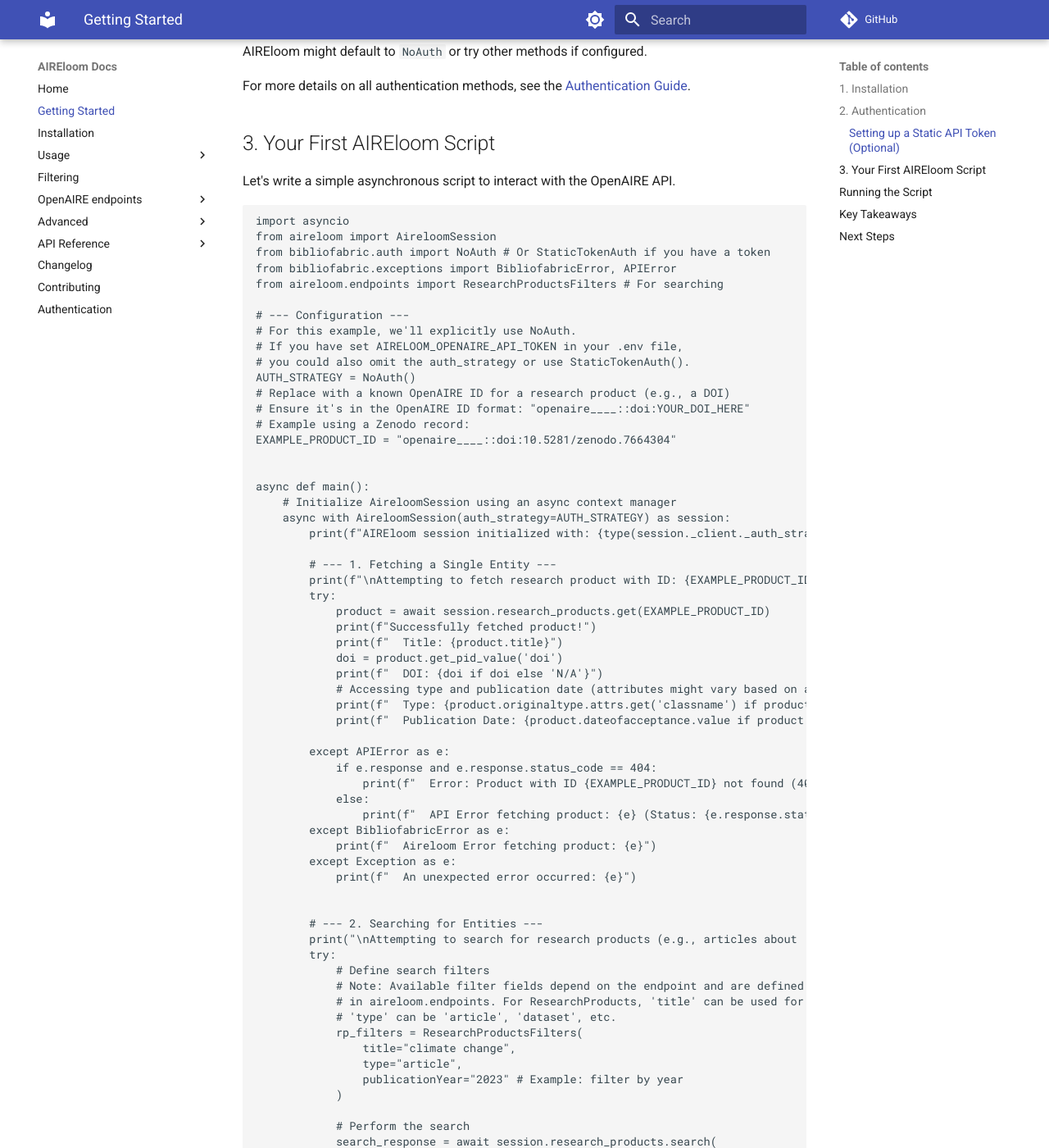
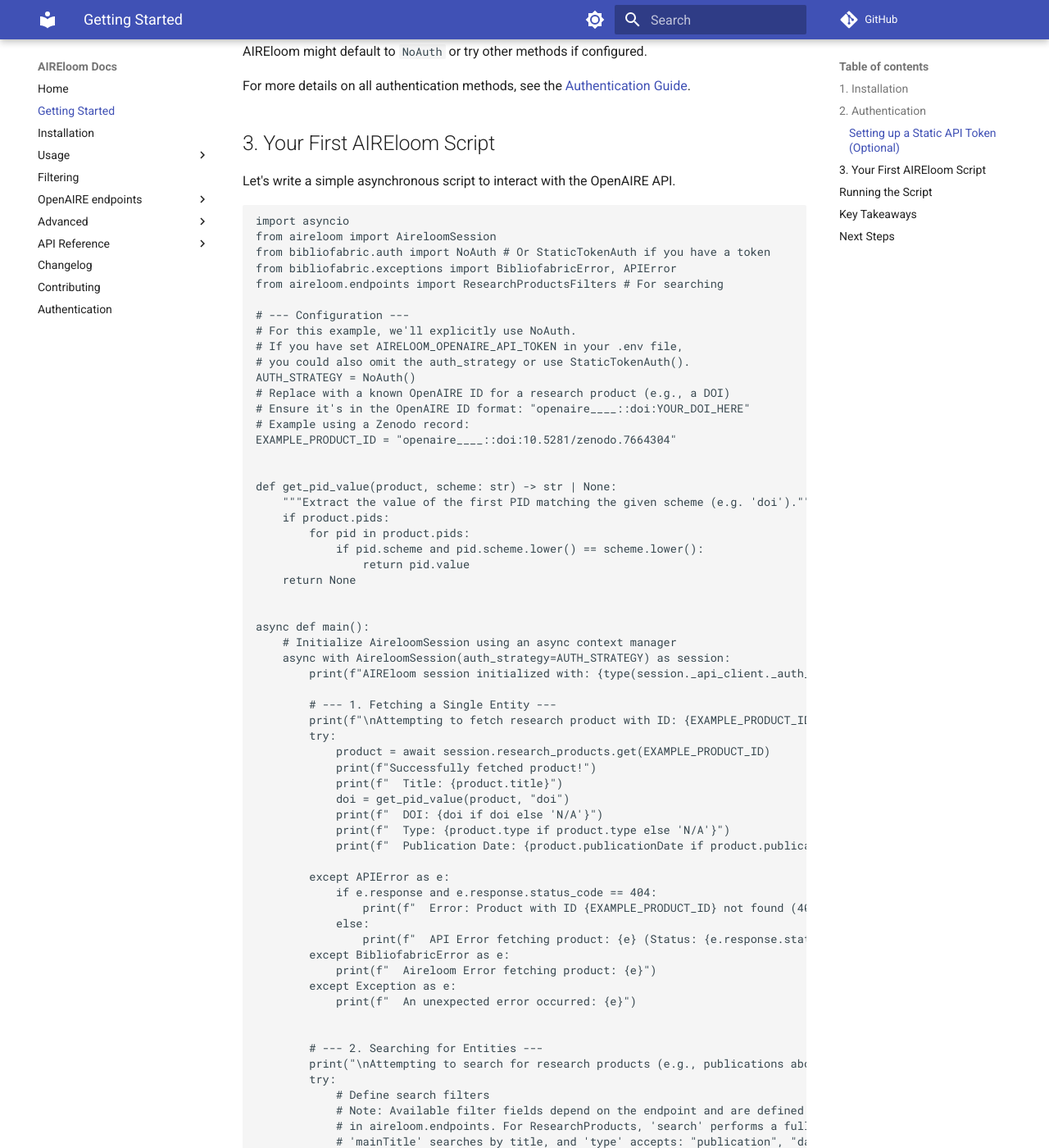
Before and after one commit to utsmok/AIREloom, an MkDocs documentation site: the page built from docs/getting_started.md, in a window 1280 px wide and 1400 px high, scrolled down 1019 px. Shown: the whole window at 82% size. Built offline with MkDocs 1.6.1 and Material for MkDocs 9.7.7, drawn with Linux system fonts in a browser that asks for light colours; comment, search, counter and statistics services are not loaded; some of the changed text lies outside the part shown.

Commit message:
fix: rewrite broken getting_started examples, fix _client attr in auth docs
getting_started.md had wrong field names, non-existent methods,
wrong filter params throughout. authentication.md referenced
session._client instead of session._api_client.

```diff
--- a/docs/getting_started.md
+++ b/docs/getting_started.md
@@ -59,10 +59,19 @@
 EXAMPLE_PRODUCT_ID = "openaire____::doi:10.5281/zenodo.7664304"
 
 
+def get_pid_value(product, scheme: str) -> str | None:
+    """Extract the value of the first PID matching the given scheme (e.g. 'doi')."""
+    if product.pids:
+        for pid in product.pids:
+            if pid.scheme and pid.scheme.lower() == scheme.lower():
+                return pid.value
+    return None
+
+
 async def main():
     # Initialize AireloomSession using an async context manager
     async with AireloomSession(auth_strategy=AUTH_STRATEGY) as session:
-        print(f"AIREloom session initialized with: {type(session._client._auth_strategy).__name__}")
+        print(f"AIREloom session initialized with: {type(session._api_client._auth_strategy).__name__}")
 
         # --- 1. Fetching a Single Entity ---
         print(f"\nAttempting to fetch research product with ID: {EXAMPLE_PRODUCT_ID}")
@@ -70,11 +79,10 @@
             product = await session.research_products.get(EXAMPLE_PRODUCT_ID)
             print(f"Successfully fetched product!")
             print(f"  Title: {product.title}")
-            doi = product.get_pid_value('doi')
+            doi = get_pid_value(product, "doi")
             print(f"  DOI: {doi if doi else 'N/A'}")
-            # Accessing type and publication date (attributes might vary based on actual model structure)
-            print(f"  Type: {product.originaltype.attrs.get('classname') if product.originaltype and product.originaltype.attrs else 'N/A'}")
-            print(f"  Publication Date: {product.dateofacceptance.value if product.dateofacceptance else 'N/A'}")
+            print(f"  Type: {product.type if product.type else 'N/A'}")
+            print(f"  Publication Date: {product.publicationDate if product.publicationDate else 'N/A'}")
 
         except APIError as e:
             if e.response and e.response.status_code == 404:
@@ -88,16 +96,18 @@
 
 
         # --- 2. Searching for Entities ---
-        print("\nAttempting to search for research products (e.g., articles about 'climate change')...")
+        print("\nAttempting to search for research products (e.g., publications about 'climate change')...")
         try:
             # Define search filters
             # Note: Available filter fields depend on the endpoint and are defined in Pydantic models
-            # in aireloom.endpoints. For ResearchProducts, 'title' can be used for keyword search in title.
-            # 'type' can be 'article', 'dataset', etc.
+            # in aireloom.endpoints. For ResearchProducts, 'search' performs a full-text search,
+            # 'mainTitle' searches by title, and 'type' accepts: "publication", "dataset", "software", "other".
+            # Use fromPublicationDate/toPublicationDate for date range filtering (format: YYYY-MM-DD).
             rp_filters = ResearchProductsFilters(
-                title="climate change",
-                type="article",
-                publicationYear="2023" # Example: filter by year
+                search="climate change",
+                type="publication",
+                fromPublicationDate="2023-01-01",
+                toPublicationDate="2023-12-31"
             )
 
             # Perform the search
@@ -107,16 +117,15 @@
                 page_size=3  # Number of results per page
             )
 
-            print(f"Search successful. Found {search_response.header.total} total matching products.")
-            print(f"Displaying page {search_response.header.page} of {search_response.header.totalPages}:")
+            print(f"Search successful. Found {search_response.header.numFound} total matching products.")
 
             if search_response.results:
                 for i, item in enumerate(search_response.results):
                     print(f"  Result {i+1}:")
                     print(f"    Title: {item.title}")
-                    item_doi = item.get_pid_value('doi')
+                    item_doi = get_pid_value(item, "doi")
                     print(f"    DOI: {item_doi if item_doi else 'N/A'}")
-                    print(f"    Publication Date: {item.dateofacceptance.value if item.dateofacceptance else 'N/A'}")
+                    print(f"    Publication Date: {item.publicationDate if item.publicationDate else 'N/A'}")
             else:
                 print("  No products found for this page/filter combination.")
 
@@ -132,7 +141,7 @@
         # print("\nIterating through some results (example)...")
         # count = 0
         # try:
-        #     async for item in session.research_products.iterate(filters=rp_filters, page_size=5, sortBy="dateofacceptance,desc"):
+        #     async for item in session.research_products.iterate(filters=rp_filters, page_size=5, sort_by="publicationDate,desc"):
         #         count += 1
         #         print(f"  Iterated item #{count}: {item.title}")
         #         if count >= 5: # Limit for this example
```
Also changed, not shown: docs/authentication.md (+1 -1 lines).
